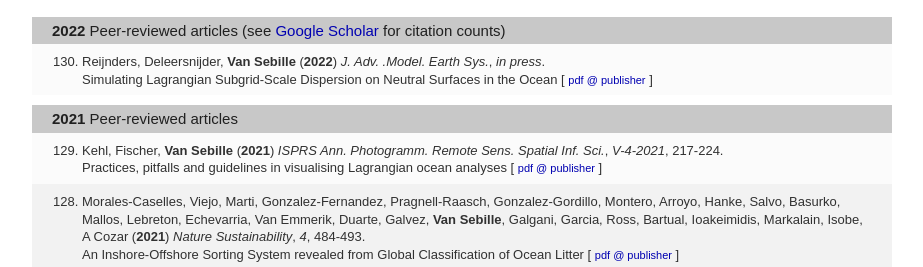
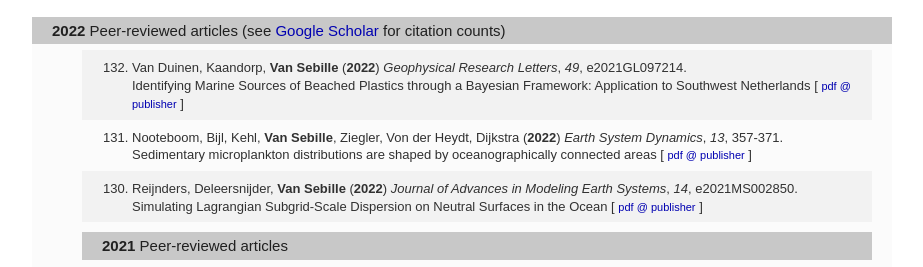
Before and after one commit to erikvansebille/personal_website, a plain HTML site: page index.html in a window 1280 px wide. Shown: the part 777-1044 px from the top of the page, without its empty margins (178-1101 px from the left). Drawn offline with Linux system fonts and the light colour scheme.

Commit message:
Adding Van Duinen, Nooteboom and Reijnders

```diff
--- a/index.html
+++ b/index.html
@@ -153,7 +153,21 @@
  </div>
  <div class="alternate even">
   <ol>
-   <li value="130">Reijnders, Deleersnijder, <b>Van Sebille</b> (<b>2022</b>) <i>J. Adv. .Model. Earth Sys.</i>, <i>in press</i>.
+ <div class="alternate">
+  <ol>
+   <li value="132">Van Duinen, Kaandorp, <b>Van Sebille</b> (<b>2022</b>) <i>Geophysical Research Letters</i>, <i>49</i>, e2021GL097214.
+    <br> Identifying Marine Sources of Beached Plastics through a Bayesian Framework: Application to Southwest Netherlands [ <a class="ref" href="https://doi.org/10.1029/2021GL097214">pdf &#64; publisher</a> ]
+  </ol>
+ </div>
+  <div class="alternate even">
+  <ol>
+   <li value="131">Nooteboom, Bijl, Kehl, <b>Van Sebille</b>, Ziegler, Von der Heydt, Dijkstra (<b>2022</b>) <i>Earth System Dynamics</i>, <i>13</i>, 357-371.
+    <br> Sedimentary microplankton distributions are shaped by oceanographically connected areas [ <a class="ref" href="https://doi.org/10.5194/esd-13-357-2022">pdf &#64; publisher</a> ]
+  </ol>
+ </div>
+ <div class="alternate">
+  <ol>
+   <li value="130">Reijnders, Deleersnijder, <b>Van Sebille</b> (<b>2022</b>) <i>Journal of Advances in Modeling Earth Systems</i>, <i>14</i>, e2021MS002850.
     <br> Simulating Lagrangian Subgrid-Scale Dispersion on Neutral Surfaces in the Ocean [ <a class="ref" href="https://doi.org/10.1029/2021MS002850">pdf &#64; publisher</a> ]
   </ol>
  </div>
```
